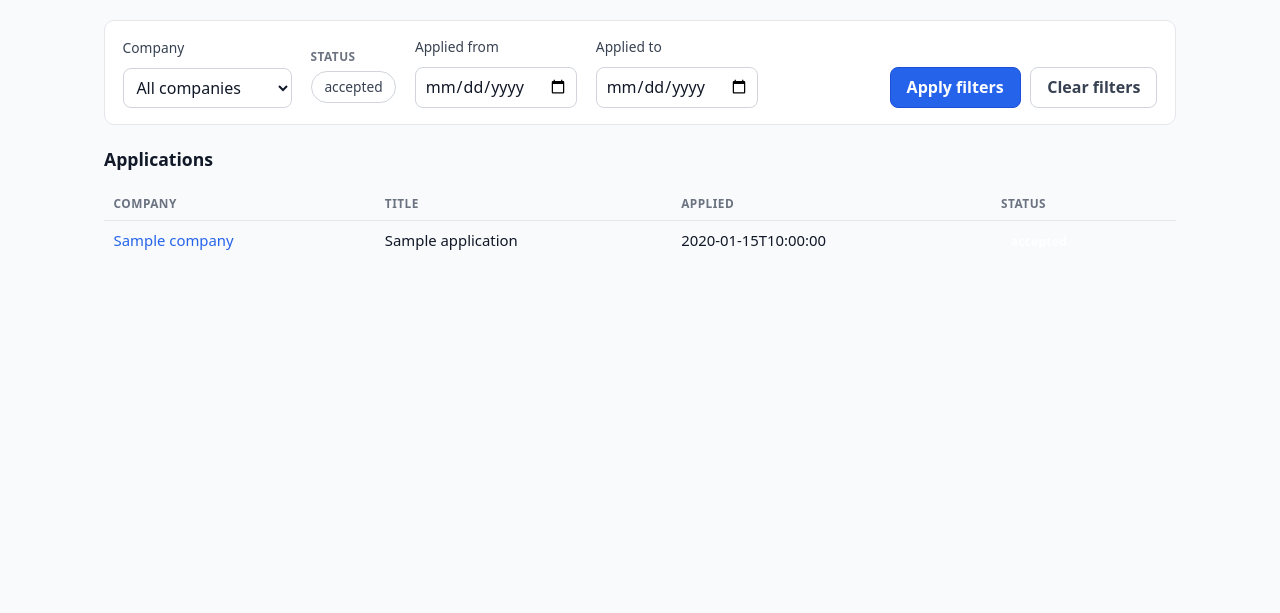
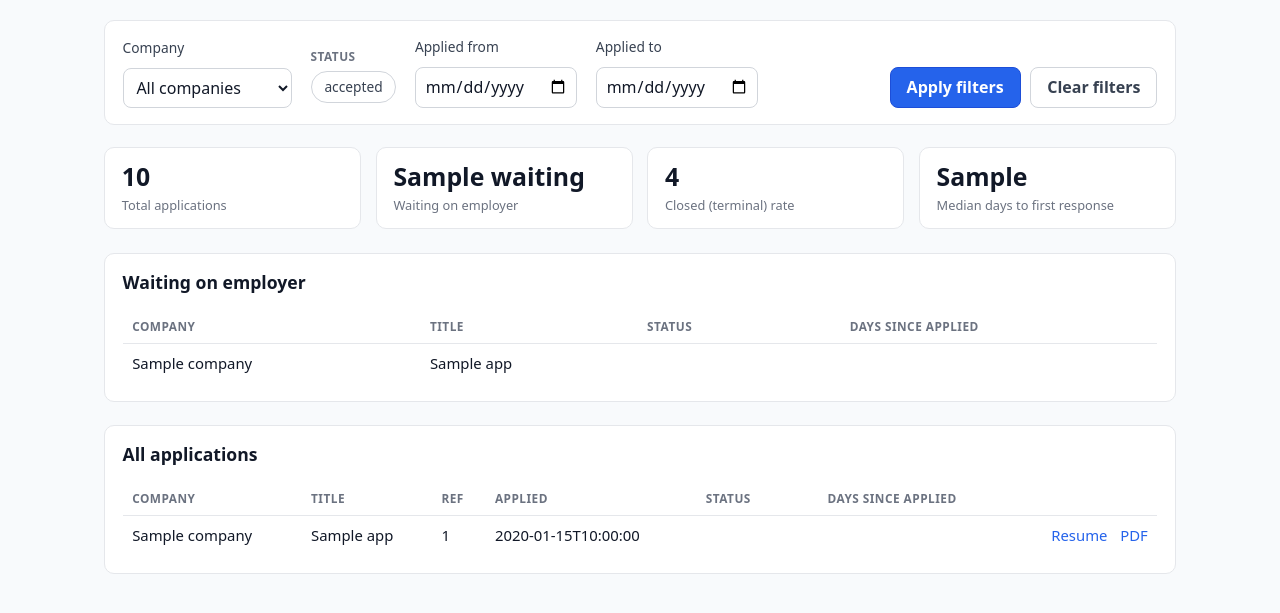
Before and after one commit to trentoneio/job-tracker, a FastAPI app: template app/templates/index.html in a window 1280 px wide. Shown: the part 68-681 px from the top of the page. Run offline with FastAPI, Linux system fonts and the light colour scheme; the template is opened without the code that fills it: most values are stand-ins (such as "Sample title", 1, 10 or a date in 2020); parts of the project's set-up code (start-up, migrations or seed data) failed here and were passed over.

Commit message:
Add stat cards, waiting queue and full applications table
Type: feature

GET / now renders the three dashboard widgets over the exact filtered slice
(PLAN.md §6 items 3–4, 7):

- Stat cards: total, count still waiting on an employer, closed (terminal)
  rate as a percent with '—' for empty slices, and median days to first
  response computed from status_events (applications never responded to are
  excluded; None renders as '—').
- Waiting queue: applications in a WAITING_STATUSES state, most days since
  applied first (id tiebreak), the headline widget per §6 item 4.
- All-applications table: company, title, ref number, applied date, status
  badge, days elapsed and resume/PDF links when present; every row carries
  data-href so clicking it opens the detail page (JS in base.html) while
  inner links keep working (§6 item 7).

New app/dashboard.py holds these as pure functions over repository results —
no DB access in the module, 'today' injected by the caller — so S5's CSV
endpoints and tests can reuse them. The route already fetches
get_status_events_for_filter for the median card; S4 will embed that same set
as JSON for the status-flow chart.

```diff
--- a/app/templates/base.html
+++ b/app/templates/base.html
@@ -43,6 +43,9 @@
     /* Layout */
     .content { max-width: 70rem; margin: 0 auto; padding: 1.25rem 1.5rem 3rem; }
     h2 { font-size: 1.1rem; }
+    .section-title { margin-top: 0; }
+    td.num, th.num { text-align: right; font-variant-numeric: tabular-nums; }
+    .cell-links { white-space: nowrap; display: flex; gap: .8rem; justify-content: flex-end; }
     .panel { background: #fff; border: 1px solid #e5e7eb; border-radius: 10px; padding: 1rem 1.1rem; margin-bottom: 1.4rem; }
 
     /* Filter bar (§6 item 2) */
--- a/app/templates/index.html
+++ b/app/templates/index.html
@@ -50,19 +50,72 @@
     </div>
   </form>
 
-  {% if applications %}
-    <h2>Applications</h2>
+  {# Stat cards (§6 item 3) — computed over the exact filtered slice. #}
+  <section class="stat-cards" aria-label="Summary statistics for the current filter">
+    <div class="stat-card">
+      <span class="stat-value">{{ stats.total }}</span>
+      <span class="stat-label">Total applications</span>
+    </div>
+    <div class="stat-card">
+      <span class="stat-value">{{ stats.waiting }}</span>
+      <span class="stat-label">Waiting on employer</span>
+    </div>
+    <div class="stat-card">
+      <span class="stat-value">{{ stats.closed_rate }}</span>
+      <span class="stat-label">Closed (terminal) rate</span>
+    </div>
+    <div class="stat-card">
+      <span class="stat-value">{{ stats.median_days }}</span>
+      <span class="stat-label">Median days to first response</span>
+    </div>
+  </section>
+
+  {# Waiting queue — the headline widget (§6 item 4): who has been silent
+     longest. Rows open the detail page on click (see base.html). #}
+  <section class="panel" aria-labelledby="waiting-title">
+    <h2 id="waiting-title" class="section-title">Waiting on employer</h2>
+    {% if waiting %}
       <table class="table">
         <thead>
-        <tr><th>Company</th><th>Title</th><th>Applied</th><th>Status</th></tr>
+          <tr><th>Company</th><th>Title</th><th>Status</th><th class="num">Days since applied</th></tr>
         </thead>
         <tbody>
-        {% for application in applications %}
-          <tr>
-            <td><a href="/applications/{{ application.id }}">{{ application.company }}</a></td>
-            <td>{{ application.job_title }}</td>
-            <td>{{ application.applied_on.isoformat() }}</td>
-            <td><span class="badge" style="background: {{ status_colors.get(application.status, '#6b7280') }}">{{ application.status }}</span></td>
+          {% for app in waiting %}
+            <tr data-href="/applications/{{ app.id }}" class="row-link">
+              <td>{{ app.company }}</td>
+              <td>{{ app.job_title }}</td>
+              <td><span class="badge" style="background: {{ status_colors.get(app.status, '#6b7280') }}">{{ app.status }}</span></td>
+              <td class="num">{{ (today - app.applied_on).days }}</td>
+            </tr>
+          {% endfor %}
+        </tbody>
+      </table>
+    {% else %}
+      <p class="empty-state">Nothing waiting right now.</p>
+    {% endif %}
+  </section>
+
+  {# Everything in the current slice (§6 item 7). #}
+  <section class="panel" aria-labelledby="all-title">
+    <h2 id="all-title" class="section-title">All applications</h2>
+    {% if applications %}
+      <table class="table">
+        <thead>
+          <tr><th>Company</th><th>Title</th><th>Ref</th><th>Applied</th><th>Status</th><th class="num">Days since applied</th><th></th></tr>
+        </thead>
+        <tbody>
+          {% for app in applications %}
+            <tr data-href="/applications/{{ app.id }}" class="row-link">
+              <td>{{ app.company }}</td>
+              <td>{{ app.job_title }}</td>
+              <td>{{ app.reference_number or '—' }}</td>
+              <td>{{ app.applied_on.isoformat() }}</td>
+              <td><span class="badge" style="background: {{ status_colors.get(app.status, '#6b7280') }}">{{ app.status }}</span></td>
+              <td class="num">{{ (today - app.applied_on).days }}</td>
+              <td class="cell-links">
+                {% if app.resume_file_name %}<a href="/files/{{ app.id }}/resume">Resume</a>{% endif %}
+                {% if app.application_file_name %}<a href="/files/{{ app.id }}/application">PDF</a>{% endif %}
+              </td>
             </tr>
           {% endfor %}
         </tbody>
@@ -72,4 +125,9 @@
     {% else %}
       <p class="empty-state">No applications yet — <a href="/applications/new">add your first</a>.</p>
     {% endif %}
+  </section>
+
+  {# S4: the status-flow chart goes here, between this page's widgets. Its JSON
+     is embedded as <script type="application/json" id="status-events-data"> from
+     repo.get_status_events_for_filter (already fetched for the stat cards). #}
 {% endblock %}
```
Also changed, not shown: app/dashboard.py (added, +94 -0 lines), app/routes/applications.py (+30 -1 lines). Lines whose indentation alone changed are shown as unchanged.
